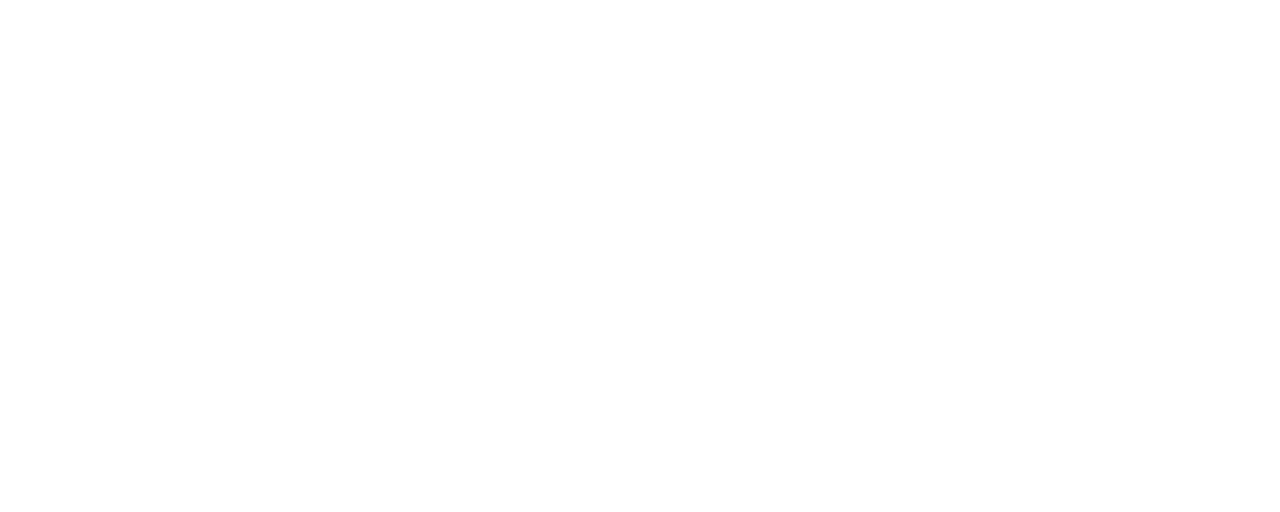
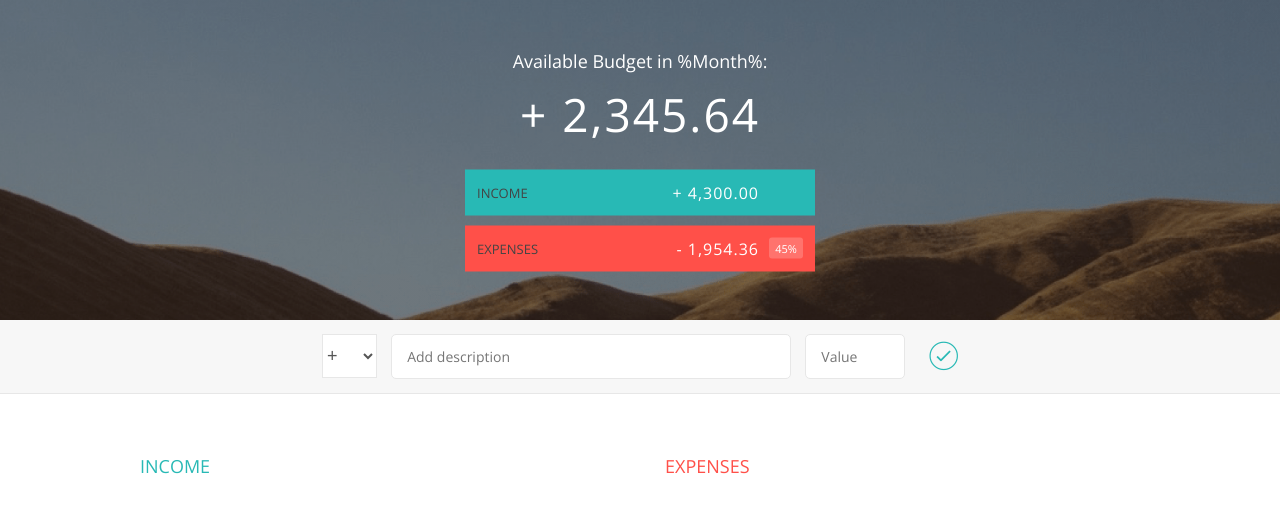
Before and after one commit to rsakhi/Budgety, a plain HTML site: page index.html in a window 1280 px wide. Drawn offline with nearby package versions, Linux system fonts and the light colour scheme.

Commit message:
Created UI with hard code deta

```diff
--- a/index.html
+++ b/index.html
@@ -4,9 +4,65 @@
 		<meta charset="UTF-8">
 		<link href="https://fonts.googleapis.com/css?family=Open+Sans:100,300,400,600" rel="stylesheet" type="text/css">
 		<link href="http://code.ionicframework.com/ionicons/2.0.1/css/ionicons.min.css" rel="stylesheet" type="text/css">
+		<link type="text/css" rel="stylesheet" href="style.css">
 		<title>Budgety</title>
 	</head>
-		<body>
-				<script src="script.js"></script>
-		</body>
+	<body>
+		<div class="top">
+			<div class="budget">
+				<div class="budget__title">
+					Available Budget in <span class="budget__title--month">%Month%</span>:
+				</div>
+
+				<div class="budget__value">+ 2,345.64</div>
+
+				<div class="budget__income clearfix">
+					<div class="budget__income--text">Income</div>
+					<div class="right">
+						<div class="budget__income--value">+ 4,300.00</div>
+						<div class="budget__income--percentage">&nbsp;</div>
+					</div>
+				</div>
+
+				<div class="budget__expenses clearfix">
+					<div class="budget__expenses--text">Expenses</div>
+					<div class="right clearfix">
+						<div class="budget__expenses--value">- 1,954.36</div>
+						<div class="budget__expenses--percentage">45%</div>
+					</div>
+				</div>
+			</div>
+		</div>
+
+
+
+		<div class="bottom">
+			<div class="add">
+				<div class="add__container">
+					<select class="add__type">
+						<option value="income" selected>+</option>
+						<option value="expense">-</option>
+					</select>
+					<input type="text" class="add__description" placeholder="Add description">
+					<input type="number" class="add__value" placeholder="Value">
+					<button class="add__btn"><i class="ion-ios-checkmark-outline"></i></button>
+				</div>
+			</div>
+
+			<div class="container clearfix">
+				<div class="income">
+					<h2 class="icome__title">Income</h2>
+					<div class="income__list">
+					</div>
+				</div>
+				<div class="expenses">
+					<h2 class="expenses__title">Expenses</h2>
+					<div class="expenses__list">
+					</div>
+				</div>
+			</div>
+		</div>
+
+		<script src="script.js"></script>
+	</body>
 </html>
--- /dev/null
+++ b/style.css
@@ -0,0 +1,277 @@
+/**********************************************
+*** GENERAL
+**********************************************/
+
+* {
+    margin: 0;
+    padding: 0;
+    box-sizing: border-box;
+}
+
+.clearfix::after {
+    content: "";
+    display: table;
+    clear: both;
+}
+
+body {
+    color: #555;
+    font-family: Open Sans;
+    font-size: 16px;
+    position: relative;
+    height: 100vh;
+    font-weight: 400;
+}
+
+.right { float: right; }
+.red { color: #FF5049 !important; }
+.red-focus:focus { border: 1px solid #FF5049 !important; }
+
+/**********************************************
+*** TOP PART
+**********************************************/
+
+.top {
+    height: 40vh;
+    background-image: linear-gradient(rgba(0, 0, 0, 0.35), rgba(0, 0, 0, 0.35)), url(back.png);
+    background-size: cover;
+    background-position: center;
+    position: relative;
+}
+
+.budget {
+    position: absolute;
+    width: 350px;
+    top: 50%;
+    left: 50%;
+    transform: translate(-50%, -50%);
+    color: #fff;
+}
+
+.budget__title {
+    font-size: 18px;
+    text-align: center;
+    margin-bottom: 10px;
+    font-weight: 300;
+}
+
+.budget__value {
+    font-weight: 300;
+    font-size: 46px;
+    text-align: center;
+    margin-bottom: 25px;
+    letter-spacing: 2px;
+}
+
+.budget__income,
+.budget__expenses {
+    padding: 12px;
+    text-transform: uppercase;
+}
+
+.budget__income {
+    margin-bottom: 10px;
+    background-color: #28B9B5;
+}
+
+.budget__expenses {
+    background-color: #FF5049;
+}
+
+.budget__income--text,
+.budget__expenses--text {
+    float: left;
+    font-size: 13px;
+    color: #444;
+    margin-top: 2px;
+}
+
+.budget__income--value,
+.budget__expenses--value {
+    letter-spacing: 1px;
+    float: left;
+}
+
+.budget__income--percentage,
+.budget__expenses--percentage {
+    float: left;
+    width: 34px;
+    font-size: 11px;
+    padding: 3px 0;
+    margin-left: 10px;
+}
+
+.budget__expenses--percentage {
+    background-color: rgba(255, 255, 255, 0.2);
+    text-align: center;
+    border-radius: 3px;
+}
+
+
+/**********************************************
+*** BOTTOM PART
+**********************************************/
+
+/***** FORM *****/
+.add {
+    padding: 14px;
+    border-bottom: 1px solid #e7e7e7;
+    background-color: #f7f7f7;
+}
+
+.add__container {
+    margin: 0 auto;
+    text-align: center;
+}
+
+.add__type {
+    width: 55px;
+    border: 1px solid #e7e7e7;
+    height: 44px;
+    font-size: 18px;
+    color: inherit;
+    background-color: #fff;
+    margin-right: 10px;
+    font-weight: 300;
+    transition: border 0.3s;
+}
+
+.add__description,
+.add__value {
+    border: 1px solid #e7e7e7;
+    background-color: #fff;
+    color: inherit;
+    font-family: inherit;
+    font-size: 14px;
+    padding: 12px 15px;
+    margin-right: 10px;
+    border-radius: 5px;
+    transition: border 0.3s;
+}
+
+.add__description { width: 400px;}
+.add__value { width: 100px;}
+
+.add__btn {
+    font-size: 35px;
+    background: none;
+    border: none;
+    color: #28B9B5;
+    cursor: pointer;
+    display: inline-block;
+    vertical-align: middle;
+    line-height: 1.1;
+    margin-left: 10px;
+}
+
+.add__btn:active { transform: translateY(2px); }
+
+.add__type:focus,
+.add__description:focus,
+.add__value:focus {
+    outline: none;
+    border: 1px solid #28B9B5;
+}
+
+.add__btn:focus { outline: none; }
+
+/***** LISTS *****/
+.container {
+    width: 1000px;
+    margin: 60px auto;
+}
+
+.income {
+    float: left;
+    width: 475px;
+    margin-right: 50px;
+}
+
+.expenses {
+    float: left;
+    width: 475px;
+}
+
+h2 {
+    text-transform: uppercase;
+    font-size: 18px;
+    font-weight: 400;
+    margin-bottom: 15px;
+}
+
+.icome__title { color: #28B9B5; }
+.expenses__title { color: #FF5049; }
+
+.item {
+    padding: 13px;
+    border-bottom: 1px solid #e7e7e7;
+}
+
+.item:first-child { border-top: 1px solid #e7e7e7; }
+.item:nth-child(even) { background-color: #f7f7f7; }
+
+.item__description {
+    float: left;
+}
+
+.item__value {
+    float: left;
+    transition: transform 0.3s;
+}
+
+.item__percentage {
+    float: left;
+    margin-left: 20px;
+    transition: transform 0.3s;
+    font-size: 11px;
+    background-color: #FFDAD9;
+    padding: 3px;
+    border-radius: 3px;
+    width: 32px;
+    text-align: center;
+}
+
+.income .item__value,
+.income .item__delete--btn {
+    color: #28B9B5;
+}
+
+.expenses .item__value,
+.expenses .item__percentage,
+.expenses .item__delete--btn {
+    color: #FF5049;
+}
+
+
+.item__delete {
+    float: left;
+}
+
+.item__delete--btn {
+    font-size: 22px;
+    background: none;
+    border: none;
+    cursor: pointer;
+    display: inline-block;
+    vertical-align: middle;
+    line-height: 1;
+    display: none;
+}
+
+.item__delete--btn:focus { outline: none; }
+.item__delete--btn:active { transform: translateY(2px); }
+
+.item:hover .item__delete--btn { display: block; }
+.item:hover .item__value { transform: translateX(-20px); }
+.item:hover .item__percentage { transform: translateX(-20px); }
+
+
+.unpaid {
+    background-color: #FFDAD9 !important;
+    cursor: pointer;
+    color: #FF5049;
+
+}
+
+.unpaid .item__percentage { box-shadow: 0 2px 6px 0 rgba(0, 0, 0, 0.1); }
+.unpaid:hover .item__description { font-weight: 900; }
```
Also changed, not shown: back.png (added), 1 other file.
